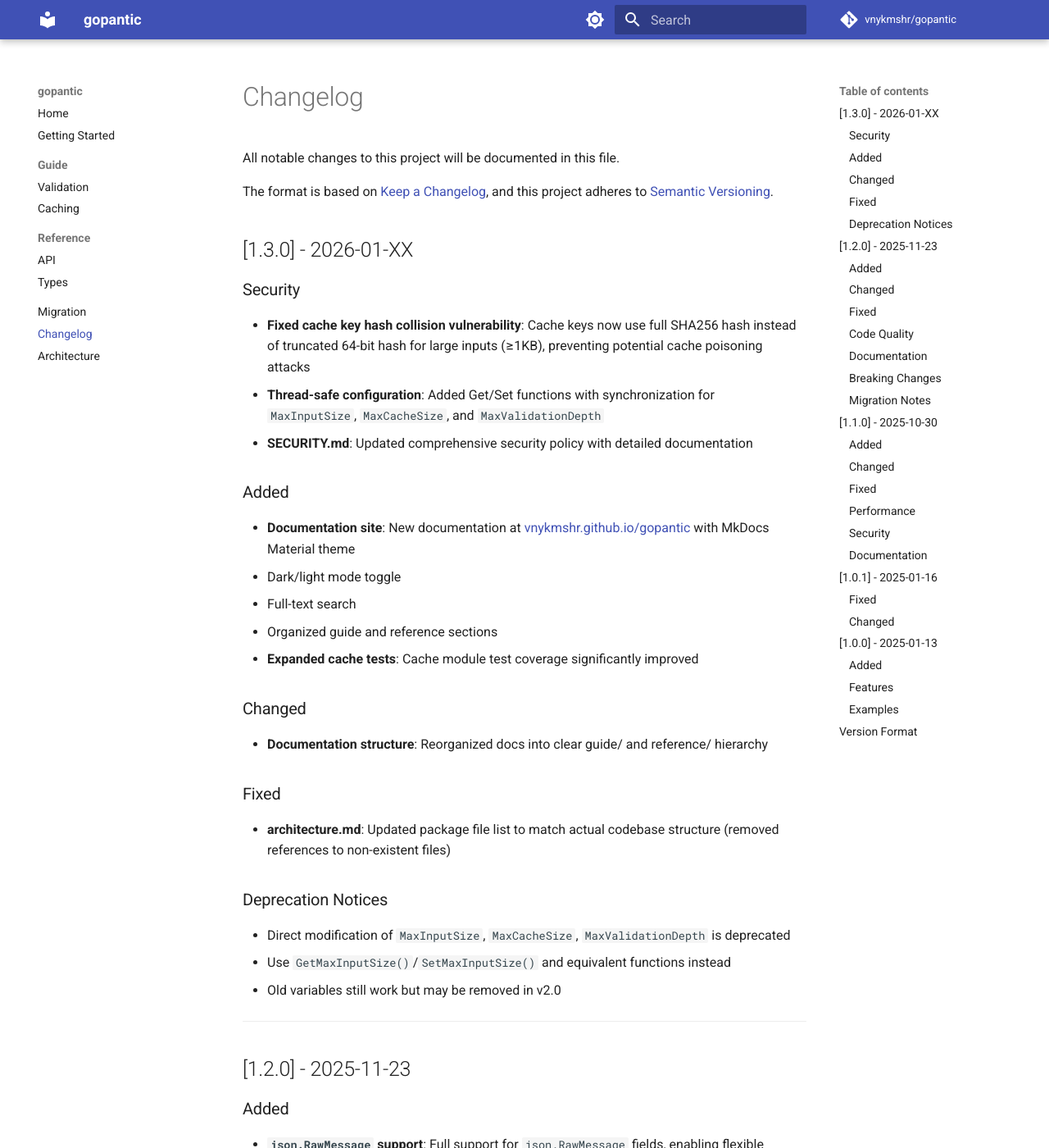
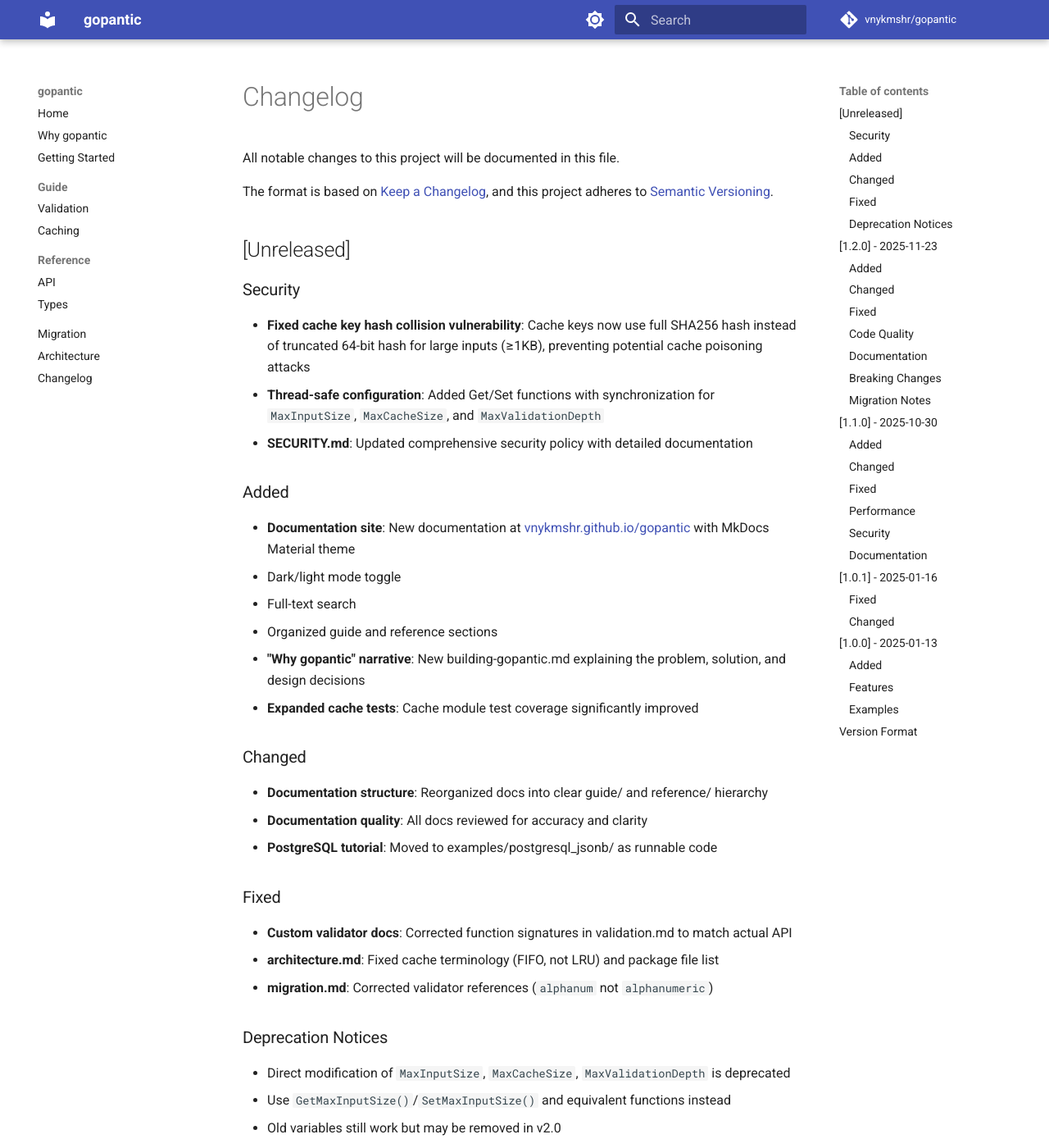
Before and after one commit to vnykmshr/gopantic, an MkDocs documentation site: the page built from docs/CHANGELOG.md, in a window 1280 px wide and 1400 px high. Shown: the whole window at 82% size. Built offline with MkDocs 1.6.1 and Material for MkDocs 9.7.7, drawn with Linux system fonts in a browser that asks for light colours; comment, search, counter and statistics services are not loaded; some of the changed text lies outside the part shown.

Commit message:
docs: update changelog and site config for v1.3.0
- changelog.md: Add documentation improvements to Unreleased section
- mkdocs.yml: Add "Why gopantic" to nav, update copyright year
- README.md: Minor update

```diff
--- a/docs/CHANGELOG.md
+++ b/docs/CHANGELOG.md
@@ -5,7 +5,7 @@ All notable changes to this project will be documented in this file.
 The format is based on [Keep a Changelog](https://keepachangelog.com/en/1.0.0/),
 and this project adheres to [Semantic Versioning](https://semver.org/spec/v2.0.0.html).
 
-## [1.3.0] - 2026-01-XX
+## [Unreleased]
 
 ### Security
 
@@ -19,15 +19,20 @@ and this project adheres to [Semantic Versioning](https://semver.org/spec/v2.0.0
   - Dark/light mode toggle
   - Full-text search
   - Organized guide and reference sections
+- **"Why gopantic" narrative**: New building-gopantic.md explaining the problem, solution, and design decisions
 - **Expanded cache tests**: Cache module test coverage significantly improved
 
 ### Changed
 
 - **Documentation structure**: Reorganized docs into clear guide/ and reference/ hierarchy
+- **Documentation quality**: All docs reviewed for accuracy and clarity
+- **PostgreSQL tutorial**: Moved to examples/postgresql_jsonb/ as runnable code
 
 ### Fixed
 
-- **architecture.md**: Updated package file list to match actual codebase structure (removed references to non-existent files)
+- **Custom validator docs**: Corrected function signatures in validation.md to match actual API
+- **architecture.md**: Fixed cache terminology (FIFO, not LRU) and package file list
+- **migration.md**: Corrected validator references (`alphanum` not `alphanumeric`)
 
 ### Deprecation Notices
 
--- a/mkdocs.yml
+++ b/mkdocs.yml
@@ -46,6 +46,7 @@ markdown_extensions:
 
 nav:
   - Home: index.md
+  - Why gopantic: building-gopantic.md
   - Getting Started: getting-started.md
   - Guide:
     - Validation: guide/validation.md
@@ -54,12 +55,12 @@ nav:
     - API: reference/api.md
     - Types: reference/types.md
   - Migration: migration.md
-  - Changelog: CHANGELOG.md
   - Architecture: architecture.md
+  - Changelog: changelog.md
 
 extra:
   social:
     - icon: fontawesome/brands/github
       link: https://github.com/vnykmshr/gopantic
 
-copyright: Copyright &copy; 2025 - MIT License
+copyright: Copyright &copy; 2025-2026 - MIT License
```
Also changed, not shown: README.md (+1 -1 lines).
